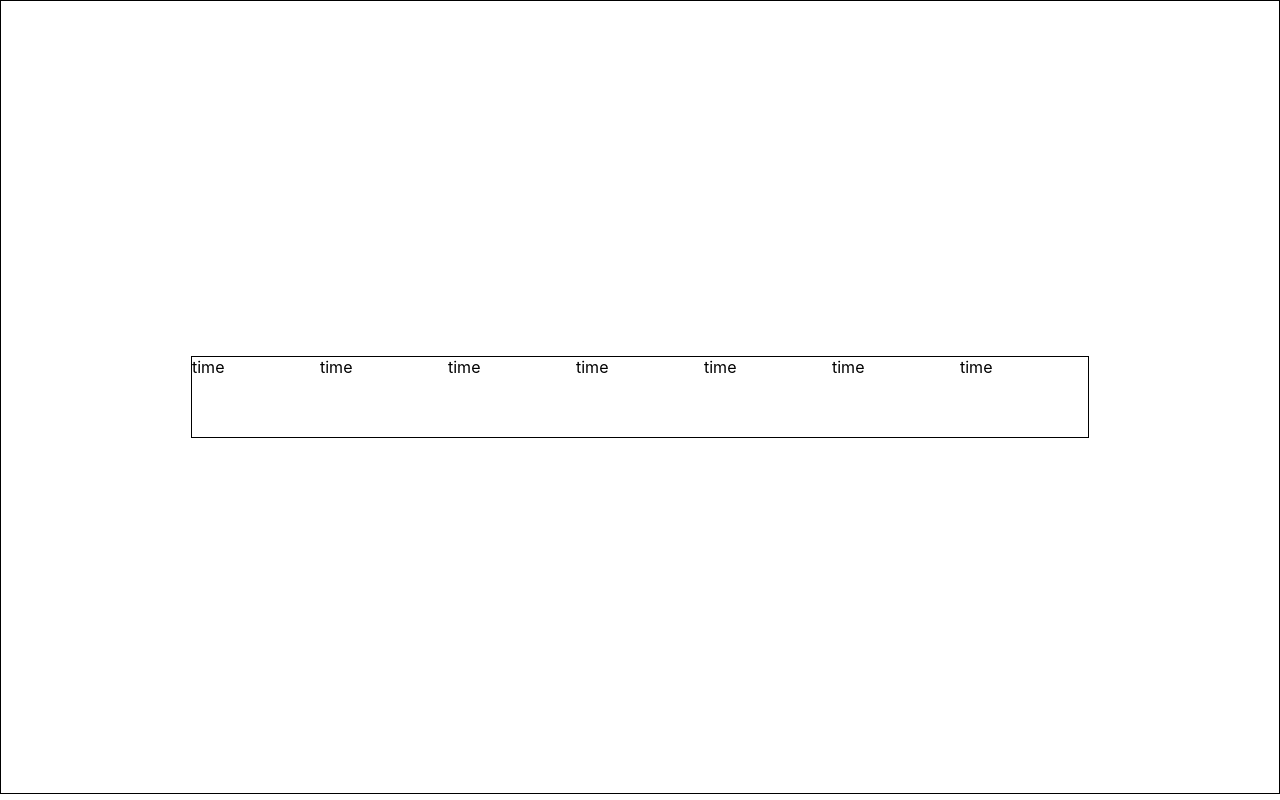
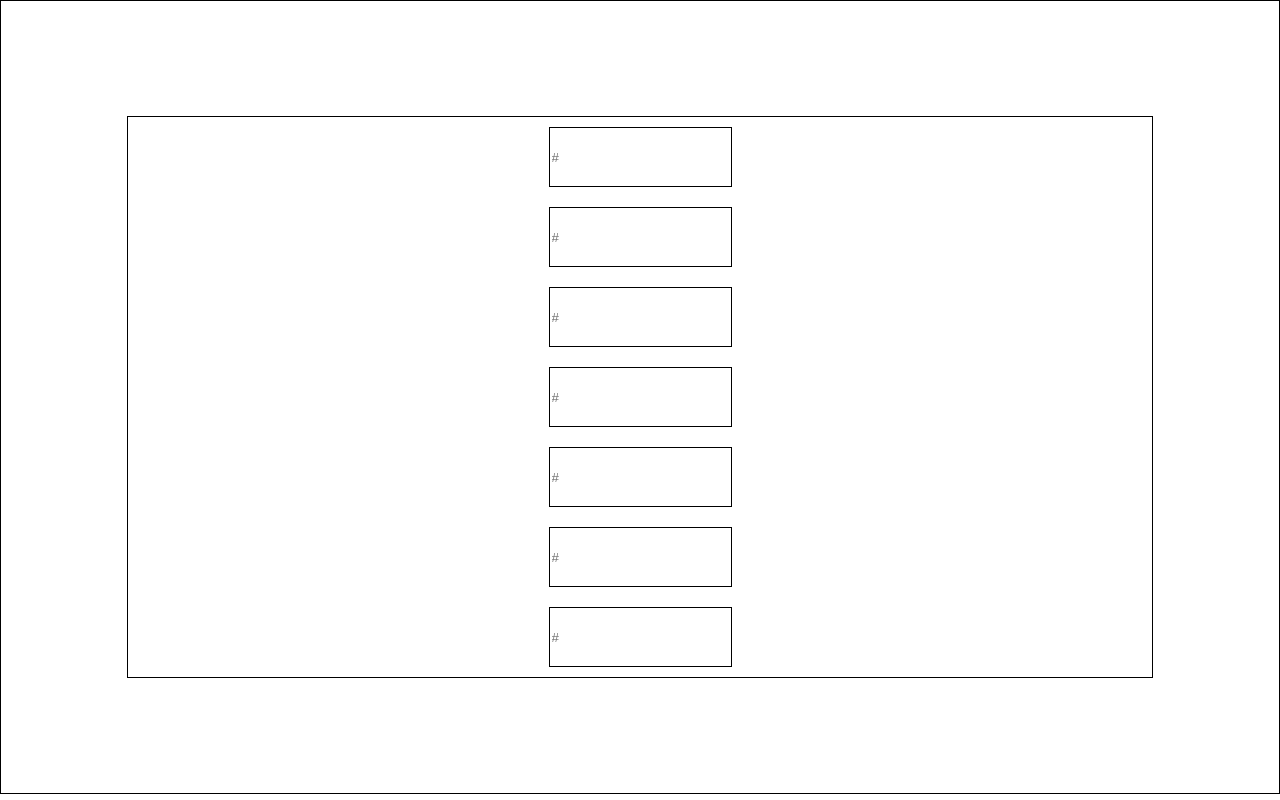
Before and after one commit to Kozyrov/my_missing_timesheet, a React (Create React App) app: page / in a window 1280 px wide. Built offline with nearby package versions, Linux system fonts and the light colour scheme.

Commit message:
+input fields

```diff
--- a/src/Components/TimeEntryContainer/TimeEntryContainer.js
+++ b/src/Components/TimeEntryContainer/TimeEntryContainer.js
@@ -1,7 +1,8 @@
 import React from 'react';
 import './timeEntryContainer.css';
+import { TimeInput } from '../TimeInput/TimeInput';
 
 export const TimeEntryContainer = props =>
     <div className='time-entry-container'>
-        time
+        <TimeInput />
     </div>
--- a/src/Components/TimeEntryContainer/timeEntryContainer.css
+++ b/src/Components/TimeEntryContainer/timeEntryContainer.css
@@ -1,4 +1,7 @@
 .time-entry-container {
-    width: 10vw;
+    width: 80vw;
     height: 10vh;
+    display: flex;
+    align-items: center;
+    justify-content: space-around;
 }
--- /dev/null
+++ b/src/Components/TimeInput/TimeInput.js
@@ -0,0 +1,4 @@
+import React from 'react';
+import './timeInput.css';
+
+export const TimeInput = props => <input type='text' placeholder='#' className='time-input'></input>
--- /dev/null
+++ b/src/Components/TimeInput/timeInput.css
@@ -0,0 +1,5 @@
+.time-input {
+    border: solid black 1px;
+    flex-basis: auto;
+    height: 7vh;
+}
--- a/src/Components/TimeSheetContainer/timeSheetContainer.css
+++ b/src/Components/TimeSheetContainer/timeSheetContainer.css
@@ -1,6 +1,6 @@
 .time-sheet-container {
     display: flex;
-    flex-flow: row;
+    flex-flow: column;
     justify-content: space-evenly;
     align-content: center;
     border: solid 1px black;
```
